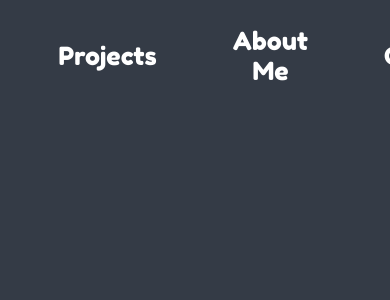
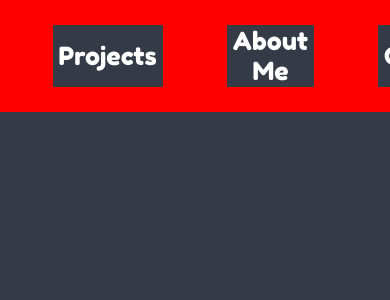
Before and after one commit to acrichards3/portfolio, a React (Create React App) app: page /about in a window 390 px wide. Shown: the top 300 px of the page. Built offline with nearby package versions, Linux system fonts and the light colour scheme.

Commit message:
responsive navbar

```diff
--- a/package.json
+++ b/package.json
@@ -3,6 +3,7 @@
   "version": "0.1.0",
   "private": true,
   "dependencies": {
+    "@blueprintjs/core": "^4.10.1",
     "@testing-library/jest-dom": "^5.16.5",
     "@testing-library/react": "^13.3.0",
     "@testing-library/user-event": "^13.5.0",
--- a/src/App.tsx
+++ b/src/App.tsx
@@ -1,5 +1,5 @@
 import React from 'react';
-import DesktopNavbar from './components/navbar/desktopNav/DesktopNavbar';
+import DetermineNavbar from './components/navbar/DetermineNavbar';
 import Home from './pages/Home';
 import { BrowserRouter as Router, Routes, Route } from 'react-router-dom';
 import './App.scss';
@@ -8,7 +8,7 @@ function App() {
   return (
     <div>
       <Router>
-        <DesktopNavbar />
+        <DetermineNavbar />
         <Routes>
         <Route path="/" element={<Home />} />
         </Routes>
--- /dev/null
+++ b/src/components/navbar/DetermineNavbar.tsx
@@ -0,0 +1,14 @@
+import React, { useState, useEffect } from 'react';
+import DesktopNavbar from './desktopNav/DesktopNavbar';
+import MobileNavbar from './mobileNav/MobileNavbar';
+
+export default function DetermineNavbar() {
+    const [width, setWidth] = useState(window.innerWidth);
+    const breakpoint: number = 768;
+
+    useEffect(() => {
+        window.addEventListener('resize', () => setWidth(window.innerWidth));
+    }, []);
+
+  return width < breakpoint ? <MobileNavbar /> : <DesktopNavbar />;
+}
--- /dev/null
+++ b/src/components/navbar/mobileNav/MobileNavbar.module.scss
@@ -0,0 +1,41 @@
+@import '../../../Variables.scss';
+
+@import '../../../Variables.scss';
+
+.container {
+  display: flex;
+  justify-content: center;
+  position: sticky;
+  background-color: red;
+  padding: 25px;
+}
+
+.navItem {
+  text-decoration: none;
+  background-color: $backgroundApp;
+  font-size: xx-large;
+  border: none;
+  font-family: $mainFont, sans-serif;
+  margin-left: 2rem;
+  margin-right: 2rem;
+  justify-content: space-between;
+  font-size: large;
+  color: white !important;
+  transition: 200ms;
+  a {
+    color: white;
+    font-size: 25px;
+    transition: 200ms;
+  }
+  a:hover {
+    color: lightgrey;
+  }
+}
+
+.activeNavItem {
+  @extend.navItem;
+  a {
+      color: #0266cc !important;
+      font-size: 27px !important;
+  }
+}
--- /dev/null
+++ b/src/components/navbar/mobileNav/MobileNavbar.tsx
@@ -0,0 +1,55 @@
+import React, { useState } from 'react';
+import { Icon } from '@blueprintjs/core';
+import { Link } from 'react-router-dom';
+import { LINKS } from '../LINKS';
+import styles from './MobileNavbar.module.scss';
+
+export default function MobileNavbar() {
+  const [active, setActive] = useState(0);
+  const [isOpen, setIsOpen] = useState(false);
+
+  const menuOpen = () => {
+    if (isOpen) {
+        return (
+          <div className={styles.menuOpen}>
+            <div>
+              <button
+                onClick={() => setIsOpen(false)}
+                className={styles.menuBtn}
+              >
+                <Icon icon="menu-closed" size={30} />
+              </button>
+            </div>
+          </div>
+        );
+    }
+
+    return (
+      <button onClick={() => setIsOpen(true)} className={styles.menuBtn}>
+        <Icon icon="menu" size={30} />
+      </button>
+    );
+  }
+
+  const returnLinks = () => {
+    return LINKS.map((link) => {
+      return (
+        <button
+          className={active === link.id ? styles.activeNavItem : styles.navItem}
+        >
+          <Link
+            to={link.url}
+            className={styles.link}
+            key={link.id}
+            style={{ textDecoration: 'none' }}
+            onClick={() => setActive(link.id)}
+          >
+            {link.name}
+          </Link>
+        </button>
+      );
+    });
+  };
+
+  return <div className={styles.container}>{returnLinks()}</div>;
+}
```
Also changed, not shown: 1 other file (tests, documents, lock files or other folders).
